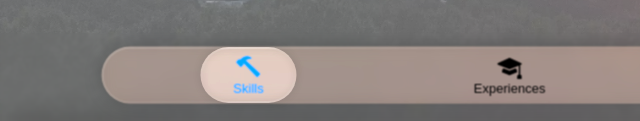
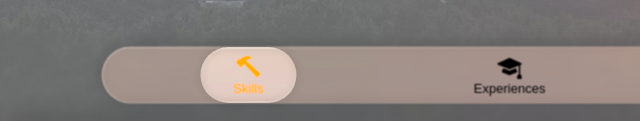
Before and after one commit to hellojsna/home2025, a plain HTML site: page index.html in a window 1280 px wide. In both pictures the pointer is over the link "Skills". Shown: the part 677-798 px from the top of the page, 0-640 px from the left. Drawn offline with Linux system fonts and the light colour scheme; a web font is replaced by a local one.

Commit message:
Menu Bar Tint to Orange

```diff
--- a/resources/css/halloween.css
+++ b/resources/css/halloween.css
@@ -7,7 +7,9 @@
     color: #f57c00 !important;
     text-shadow: 0 0 10px #ffffff;
 }
-
+#JsMenuBar a.active, #JsMenuBar a:hover, #JsMenuBar a.active > svg, #JsMenuBar a:hover > svg {
+    color: #f57c00 !important;
+}
 #JsMenuBar {
     background-color: #f6C0a855 !important;
 }
@@ -39,6 +41,7 @@
     opacity: 1;
     z-index: 4000;
     filter: drop-shadow(0 0 10px #f57c00) brightness(1.1);
+    pointer-events: none;
 }
 #JsHalloweenPumpkin:hover {
     filter: drop-shadow(0 0 10px #f57c00);
```
